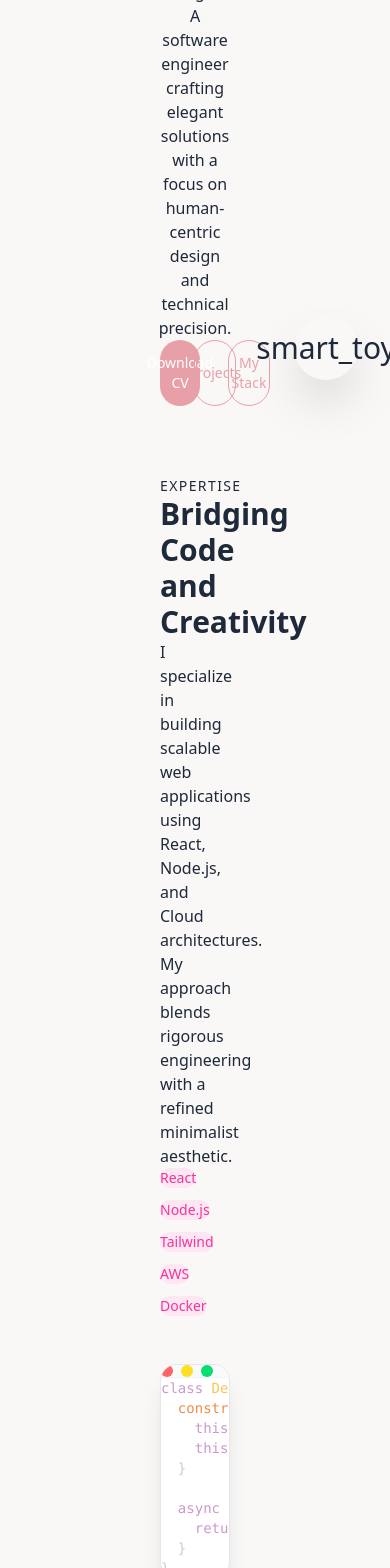
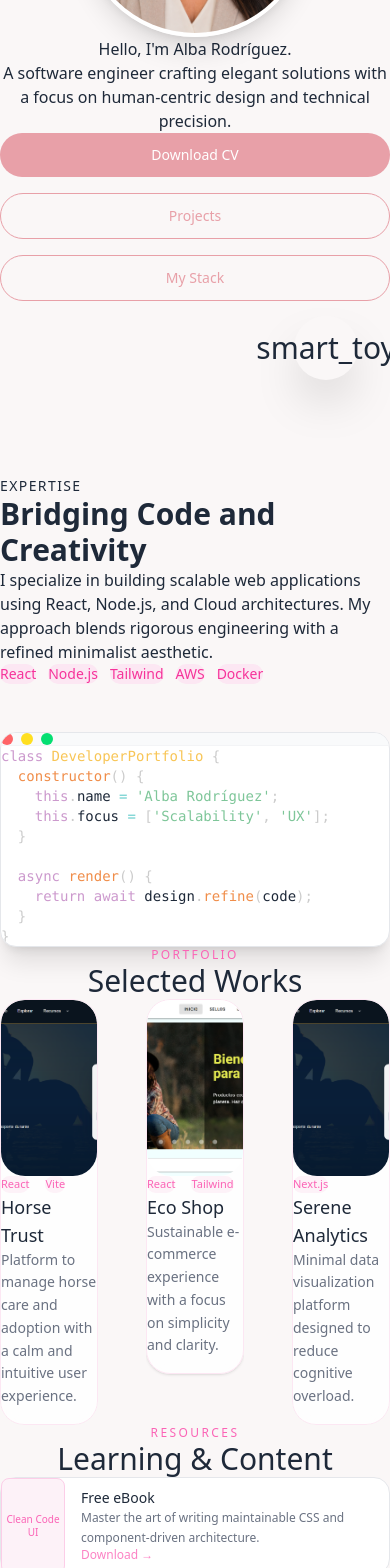
Before and after one commit to AllbaLu/Alba-portfolio, a React (Vite) app: page / in a window 390 px wide. Shown: the part 432-2000 px from the top of the page. Built offline with nearby package versions, Linux system fonts and the light colour scheme.

Commit message:
solution responsive

```diff
--- a/src/App.jsx
+++ b/src/App.jsx
@@ -14,7 +14,7 @@ function App() {
   return (
     <div className="min-h-screen bg-[#faf7f7] text-gray-800">
 
-      <div className="max-w-5xl mx-auto px-4 sm:px-6 lg:px-8">
+      <div className="max-w-5xl mx-auto px-4 pl-15 sm:px-6 lg:px-8">
 
         <Navbar />
 
--- a/src/feachure/contactForm/ContactFform.jsx
+++ b/src/feachure/contactForm/ContactFform.jsx
@@ -1,6 +1,6 @@
 export default function ContactForm() {
   return (
-    <section id="contact" className="mt-24 py-24 px-6 bg-[#faf7f7]">
+    <section id="contact" className="mt-28 py-24 px-4 sm:px-6 bg-[#faf7f7]">
 
       {/* CONTENEDOR CENTRADO REAL */}
       <div className="max-w-5xl mx-auto">
--- a/src/feachure/expertise/Expertise.jsx
+++ b/src/feachure/expertise/Expertise.jsx
@@ -43,7 +43,7 @@ export default function Expertise() {
   return (
     <section
       id="expertise"
-      className="py-20 px-6"
+      className="mt-24 py-20 px-4 sm:px-6"
     >
       <div className="grid grid-cols-1 md:grid-cols-2 gap-12 items-center">
 
--- a/src/feachure/hero/Hero.jsx
+++ b/src/feachure/hero/Hero.jsx
@@ -6,7 +6,7 @@ export default function Hero() {
     return (
         <section
             id="hero"
-            className="py-20 px-6 min-h-screen flex flex-col items-center justify-center px-1 text-center bg-gradient-to-b from-surface-container-lowest to-background"
+            className="py-20 px-4 sm:px-6 min-h-screen flex flex-col items-center justify-center text-center bg-gradient-to-b from-surface-container-lowest to-background"
         >
             {/* Imagen */}
             <div className="relative mb-8">
@@ -31,15 +31,15 @@ export default function Hero() {
             </p>
 
             {/* Botones */}
-            <div className="flex grid grid-cols-3 gap-x-8 py-1 text-sm max-w-md mx-auto">
+            <div className="grid grid-cols-1 sm:grid-cols-3 gap-4 py-1 text-sm max-w-md mx-auto w-full">
 
-                <a href="/cv.pdf" className="btn btn-primary flex-1 flex items-center justify-center mx-4">
+                <a href="/cv.pdf" className="btn btn-primary flex items-center justify-center w-full">
                     Download CV
                 </a>
-                <a href="#projects" className="btn btn-outline flex-1 flex items-center justify-center mx-4">
+                <a href="#projects" className="btn btn-outline flex items-center justify-center w-full">
                     Projects
                 </a>
-                <a href="#stack" className="btn btn-outline flex-1 flex items-center justify-center bg-surface-container-high mx-4">
+                <a href="#stack" className="btn btn-outline flex items-center justify-center bg-surface-container-high w-full">
                     My Stack
                 </a>
 
--- a/src/feachure/projects/Project.jsx
+++ b/src/feachure/projects/Project.jsx
@@ -28,7 +28,7 @@ export default function Projects() {
   ];
 
   return (
-    <section id="projects" className="mt-30 py-30 px-6 bg-[#faf7f7] gap-12">
+    <section id="projects" className="mt-28 py-20 px-4 sm:px-6 bg-[#faf7f7]">
 
       <div className="max-w-6xl mx-auto">
 
--- a/src/feachure/resourcesBlog/Resources.jsx
+++ b/src/feachure/resourcesBlog/Resources.jsx
@@ -20,7 +20,7 @@ export default function Resources() {
   ];
 
   return (
-    <section id="resources" className="mt-24 py-20 px-6 bg-[#faf7f7]">
+    <section id="resources" className="mt-28 py-20 px-4 sm:px-6 bg-[#faf7f7]">
 
 
       <div className="max-w-5xl mx-auto">
--- a/src/index.css
+++ b/src/index.css
@@ -13,7 +13,6 @@ html {
 
 body {
   margin: 0;
-  padding-inline: 10rem;
   font-family: system-ui, sans-serif;
   background: #faf7f7;
 }
```
